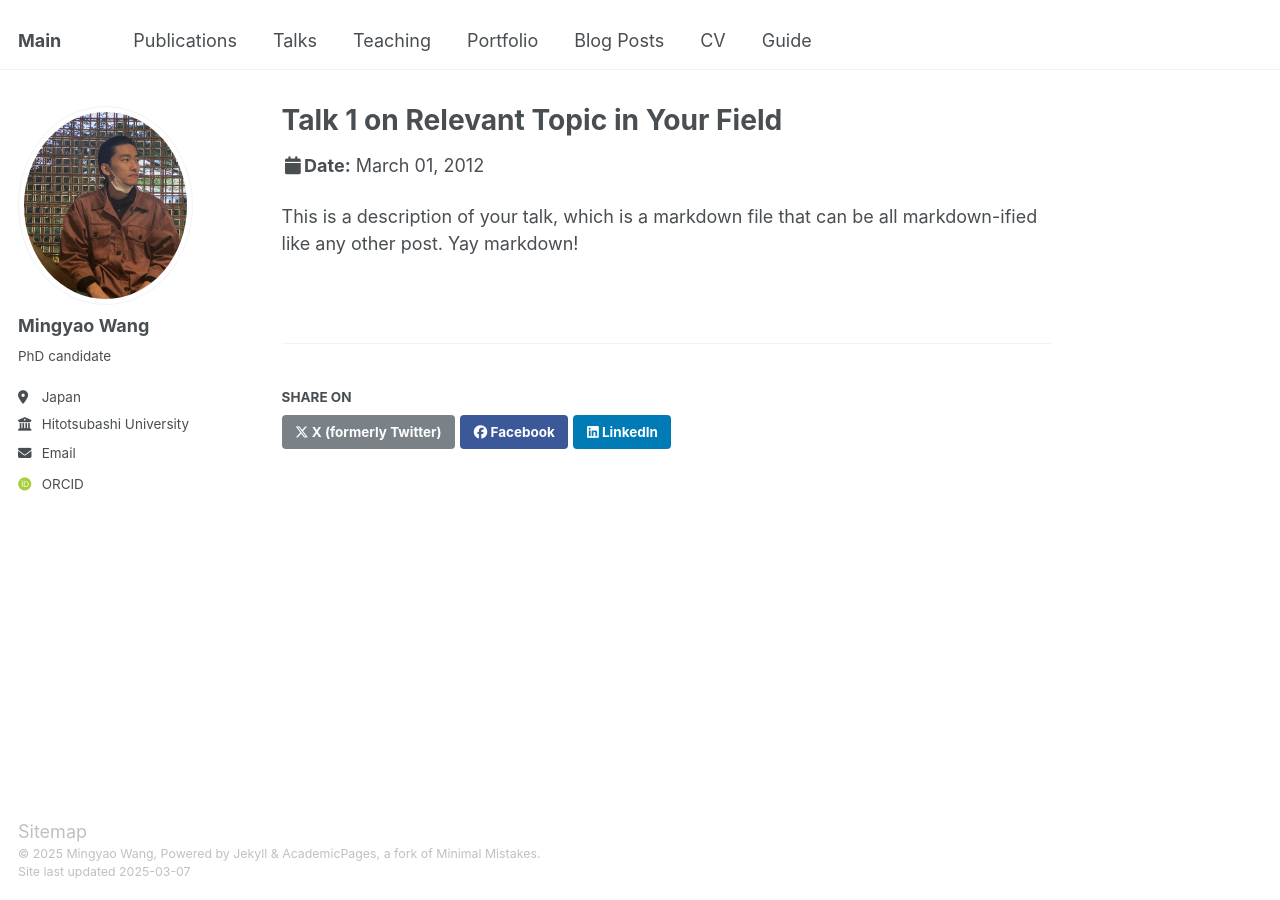
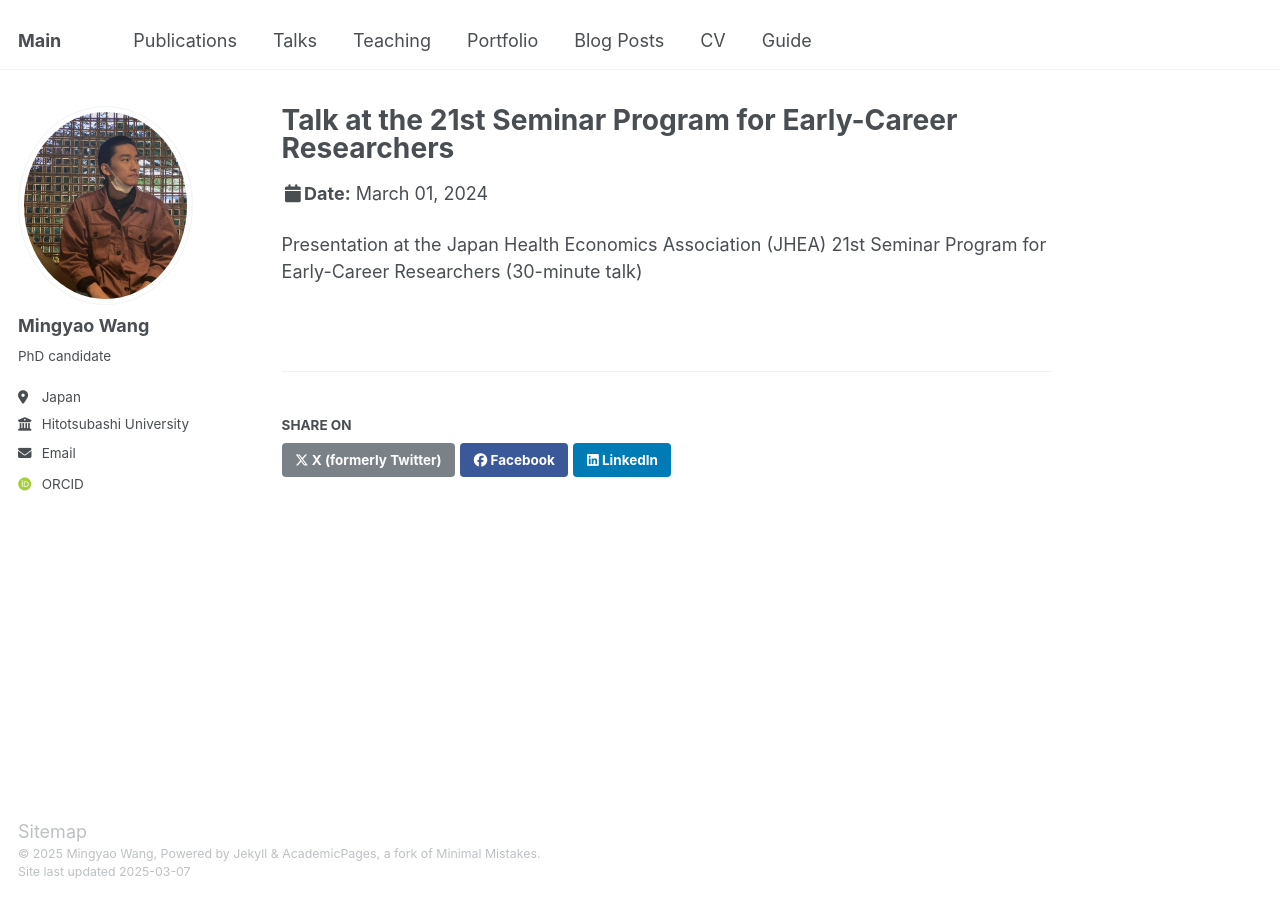
Before and after one commit to Mingyao-Wang/aboutme, a Jekyll site: the page built from _talks/2012-03-01-talk-1.md, in a window 1280 px wide. Built offline with Jekyll 4.4.1, drawn with Linux system fonts in a browser that asks for light colours; some web fonts are replaced.

Commit message:
Update 2012-03-01-talk-1.md

```diff
--- a/_talks/2012-03-01-talk-1.md
+++ b/_talks/2012-03-01-talk-1.md
@@ -1,11 +1,11 @@
 ---
-title: "Talk 1 on Relevant Topic in Your Field"
+title: "Talk at the 21st Seminar Program for Early-Career Researchers"
 collection: talks
 type: "Talk"
 permalink: /talks/2012-03-01-talk-1
-venue: "UC San Francisco, Department of Testing"
-date: 2012-03-01
-location: "San Francisco, CA, USA"
+venue: "Japan Health Economics Association"
+date: 2024-03-01
+location: "Tokyo, Japan"
 ---
 
-This is a description of your talk, which is a markdown file that can be all markdown-ified like any other post. Yay markdown!
+Presentation at the Japan Health Economics Association (JHEA) 21st Seminar Program for Early-Career Researchers (30-minute talk)
```
